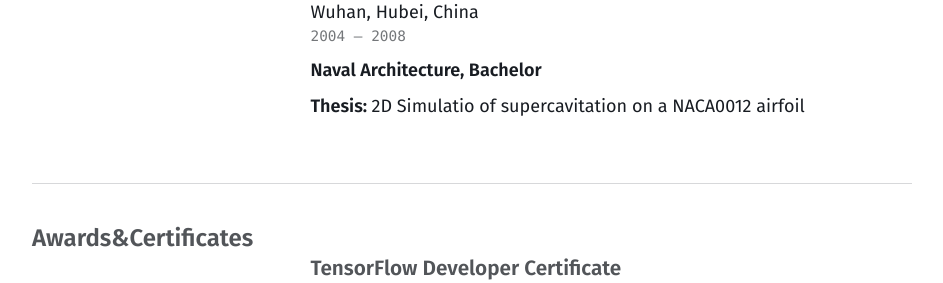
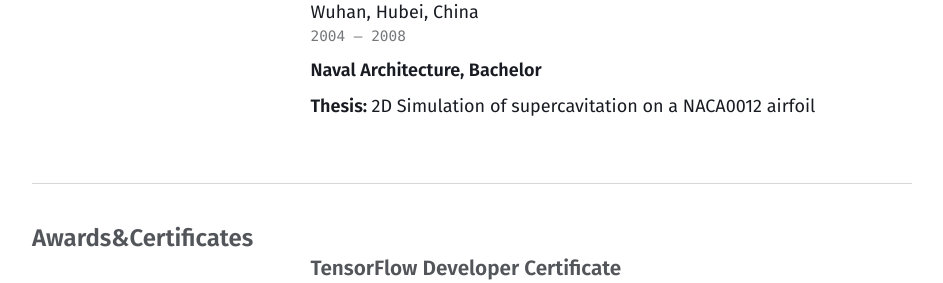
Before and after one commit to chuckedfromspace/chuckedfromspace.github.io, a Jekyll site: the page built from cv.md, in a window 1280 px wide and 900 px high, scrolled down 1844 px. Shown: the part 165-448 px from the top of the window, without its empty margins (40-983 px from the left). Built offline with Jekyll 4.4.1, drawn with Linux system fonts in a browser that asks for light colours.

Commit message:
Correct typos

```diff
--- a/_data/cv.json
+++ b/_data/cv.json
@@ -82,7 +82,7 @@
       "endDate": "2008",
       "loc": "Wuhan, Hubei, China",
       "thesis-type": "Thesis",
-      "thesis": "2D Simulatio of supercavitation on a NACA0012 airfoil"
+      "thesis": "2D Simulation of supercavitation on a NACA0012 airfoil"
     }
   ],
   "awards": [
```
